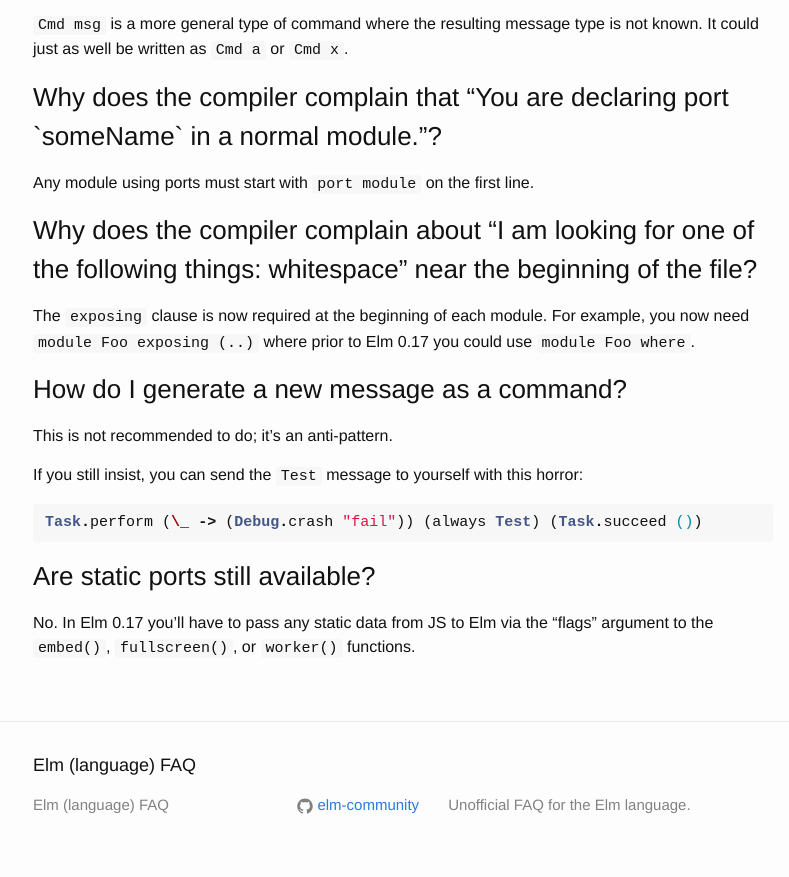
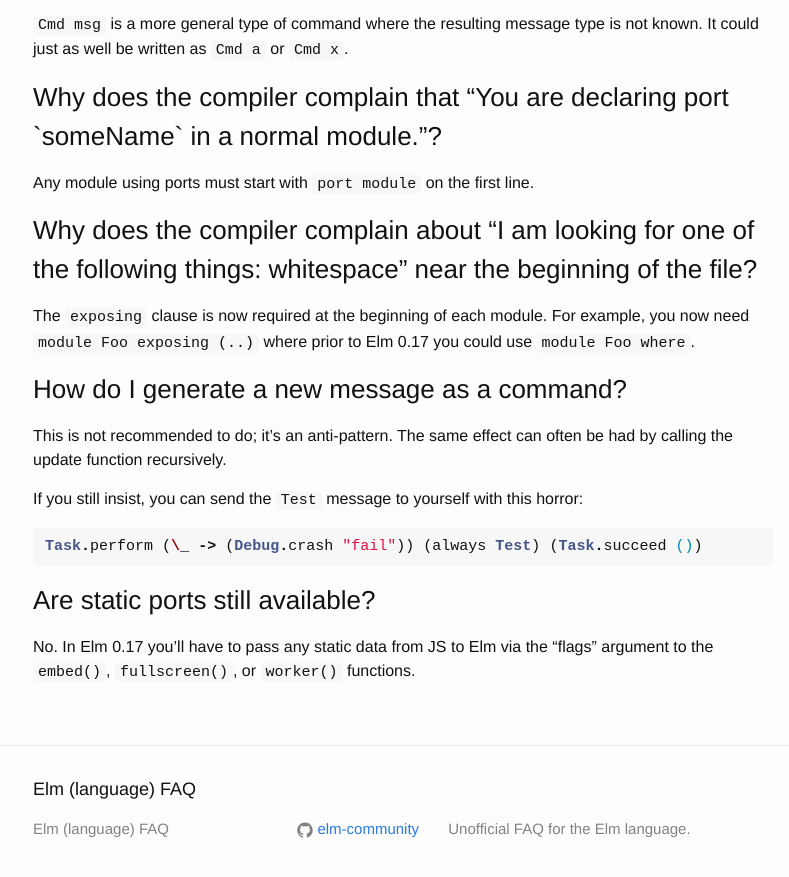
Before and after one commit to gunnarahlberg/elm-faq, a Jekyll site: the page built from 17.md, in a window 1280 px wide and 900 px high, scrolled down 1769 px. Shown: the top 877 px of the window, without its empty margins (237-1026 px from the left). Built offline with Jekyll 4.4.1, drawn with Linux system fonts in a browser that asks for light colours.

Commit message:
sending message

```diff
--- a/17.md
+++ b/17.md
@@ -90,7 +90,7 @@ For example, you now need `module Foo exposing (..)` where prior to Elm 0.17 you
 
 ### How do I generate a new message as a command?
 
-This is not recommended to do; it's an anti-pattern.
+This is not recommended to do; it's an anti-pattern. The same effect can often be had by calling the update function recursively.
 
 If you still insist, you can send the `Test` message to yourself with this horror:
 
```
